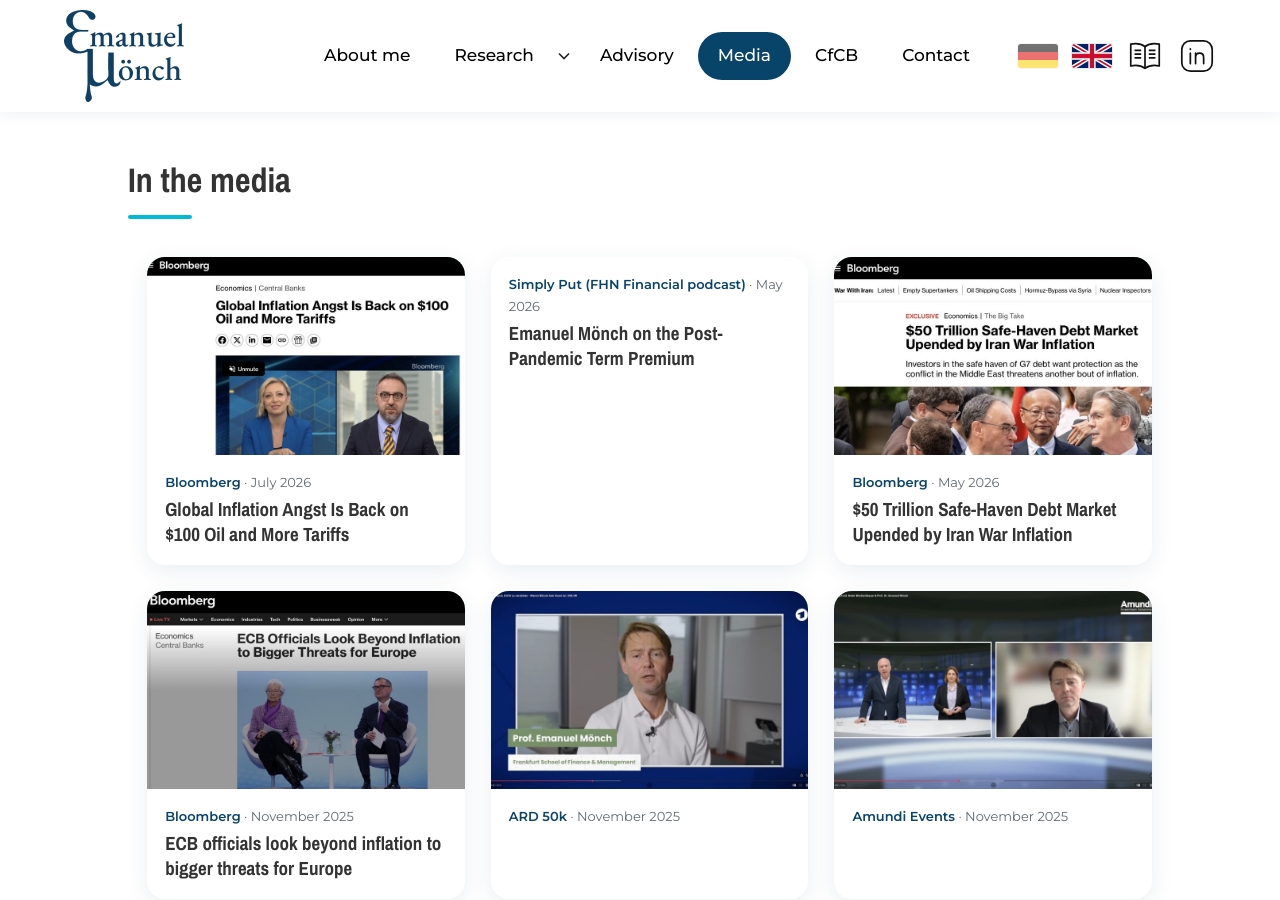
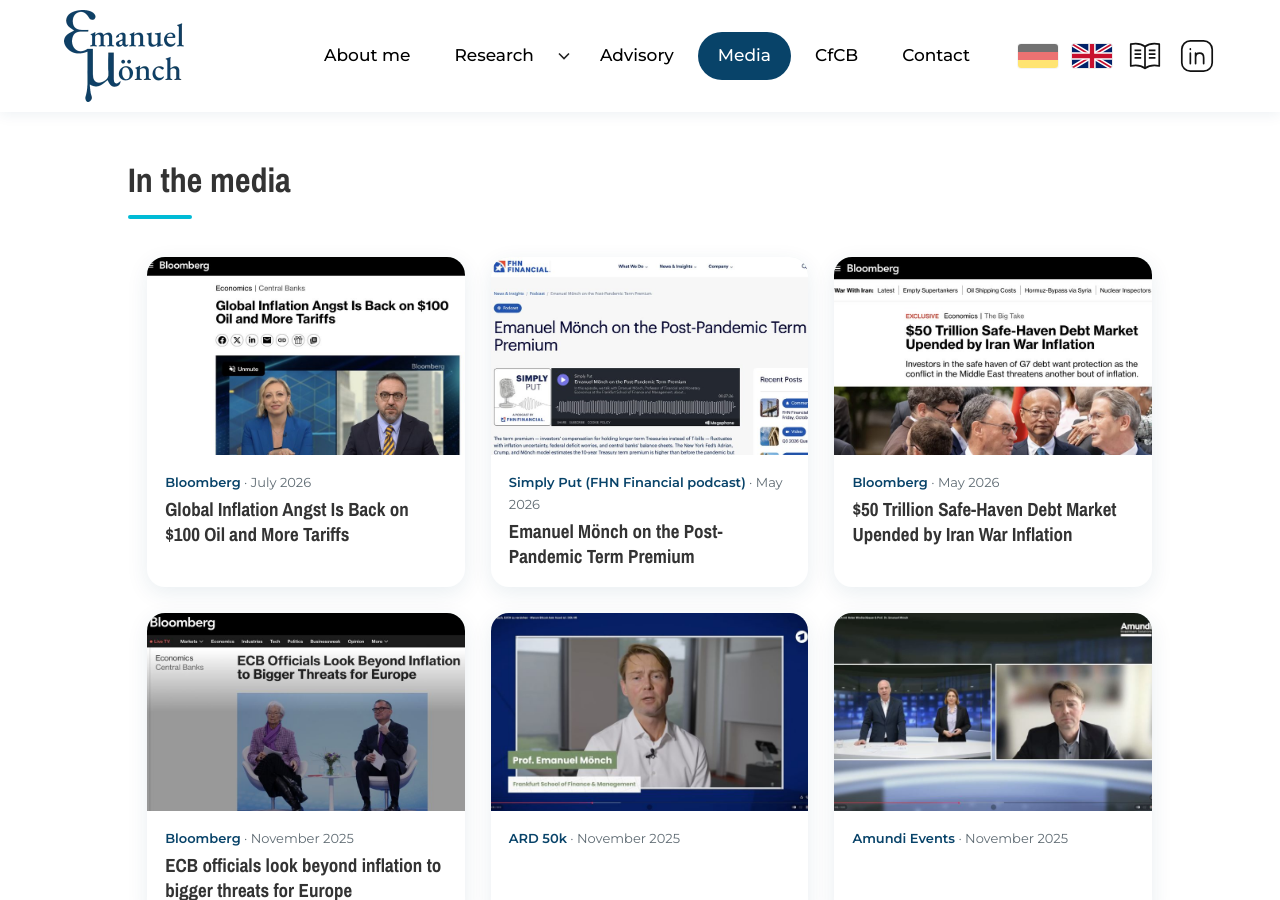
Before and after one commit to EmanuelMoench/website, a Jekyll site: the page built from media.html, in a window 1280 px wide and 900 px high, scrolled down 670 px. Built offline with Jekyll 4.4.1, drawn with Linux system fonts in a browser that asks for light colours.

Commit message:
Screenshot for FHN Financial podcast card
Co-Authored-By: Claude Opus 5.5 <noreply@anthropic.com>
Claude-Session: https://claude.ai/code/session_01NkeFpE4bEZrQXBe3BSKNup

```diff
--- a/_data/media.yml
+++ b/_data/media.yml
@@ -17,6 +17,7 @@
   date: 2026-05
   title: Emanuel Mönch on the Post-Pandemic Term Premium
   url: https://open.spotify.com/episode/30rFKvonlh9WO7gYkidebl
+  image: fhn-2605.jpg
 
 - outlet: Bloomberg
   date: 2026-05
```
Also changed, not shown: assets/images/media/fhn-2605.jpg (added).
